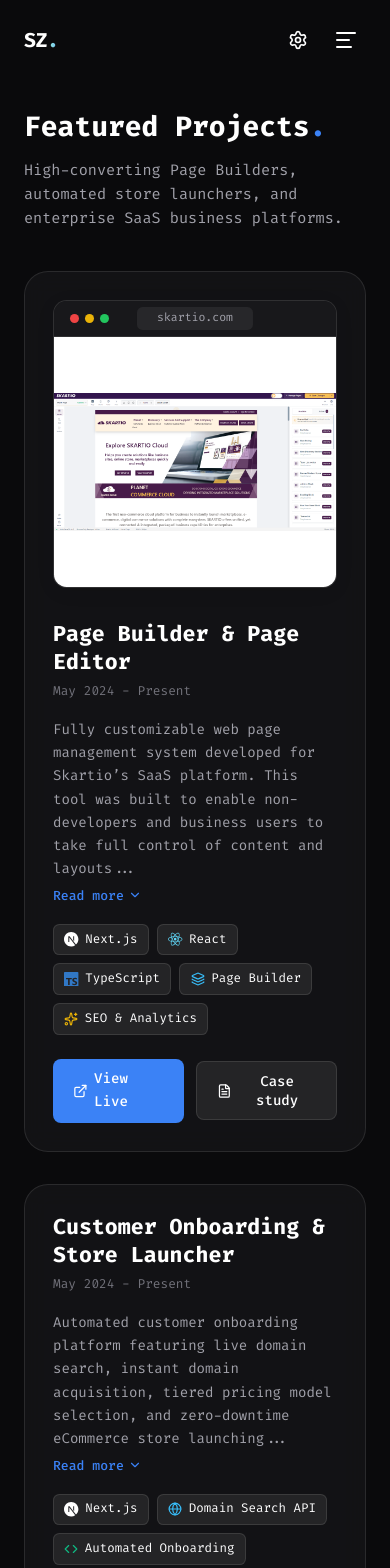
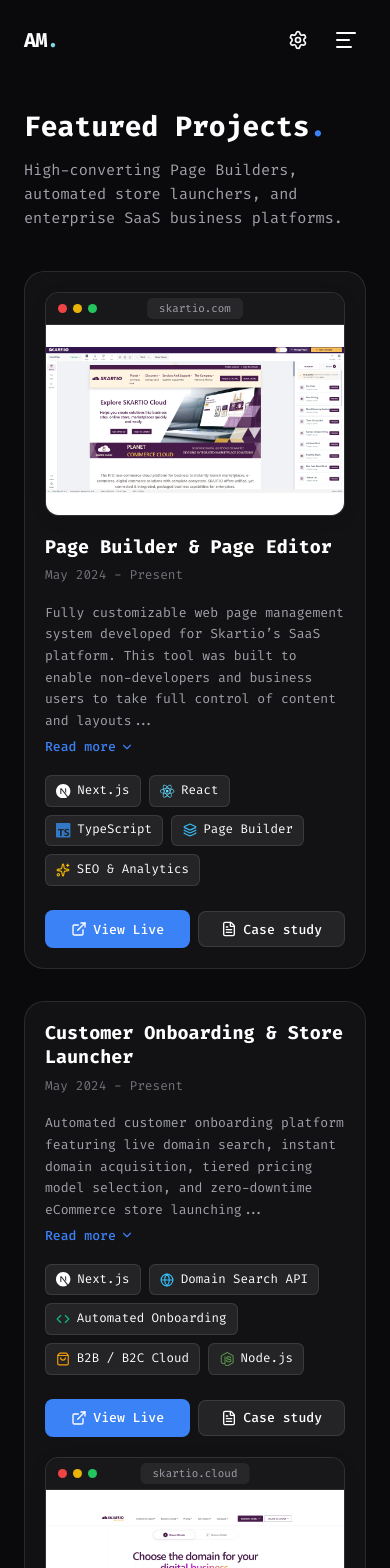
Before and after one commit to anandhmp/anandmp-portfolio, a Next.js app: page /work in a window 390 px wide. Shown: the top 1568 px of the page. Built offline with nearby package versions, Linux system fonts and the light colour scheme.

Commit message:
feat: implement responsive Header component with theme switcher and core portfolio block scaffolding

```diff
--- a/blocks/About/About.module.scss
+++ b/blocks/About/About.module.scss
@@ -107,6 +107,9 @@
   display: flex;
   flex-direction: column;
   gap: 0.85rem;
+  width: 100%;
+  max-width: 100%;
+  overflow: hidden;
 }
 
 /* Creative Developer Bio Code Window */
@@ -117,6 +120,8 @@
   overflow: hidden;
   box-shadow: 0 10px 30px rgba(0, 0, 0, 0.25);
   backdrop-filter: blur(12px);
+  width: 100%;
+  max-width: 100%;
 
   [data-theme='light'] & {
     background: #18181e;
--- a/blocks/Header/Header.jsx
+++ b/blocks/Header/Header.jsx
@@ -60,7 +60,7 @@
         <nav className={`${styles.nav} ${scrolled ? styles.scrolledNav : ''}`}>
             <div className={styles.container}>
                 <Link href="/" className={styles.logo}>
-                    SZ<span className={styles.logoDot}>.</span>
+                    AM<span className={styles.logoDot}>.</span>
                 </Link>
 
                 <div className={styles.desktopNav}>
--- a/blocks/Projects/Projects.jsx
+++ b/blocks/Projects/Projects.jsx
@@ -211,13 +211,13 @@
             {!showAllProjects && router.pathname !== '/work' && (
                 <div className={styles.moreProjectsSection}>
                     <p className={styles.moreText}>Want to see more?</p>
-                    <button
-                        onClick={() => setShowAllProjects(true)}
+                    <Link
+                        href="/work"
                         className={styles.moreProjectsBtn}
                     >
                         <span>More Projects</span>
                         <ArrowRight size={14} />
-                    </button>
+                    </Link>
                 </div>
             )}
 
--- a/blocks/Projects/Projects.module.scss
+++ b/blocks/Projects/Projects.module.scss
@@ -136,7 +136,7 @@
 
 .previewImage {
   width: 100%;
-  height: 250px;
+  height: 218px;
   object-fit: contain;
   object-position: center;
   // background: rgba(0, 0, 0, 0.2);
@@ -318,26 +318,75 @@
 .moreProjectsBtn {
   display: inline-flex;
   align-items: center;
-  gap: 0.4rem;
-  padding: 0.6rem 1.35rem;
-  border-radius: 0.5rem;
-  background: var(--bg-subtle);
+  gap: 0.5rem;
+  padding: 0.75rem 1.5rem;
+  border-radius: 9999px;
+  background: var(--bg-card);
+  border: 1px solid var(--border-color);
   color: var(--text-primary);
-  border: 1px solid var(--border-color);
-  font-size: 0.88rem;
+  font-size: 0.9rem;
   font-weight: 500;
-  text-decoration: none;
+  cursor: pointer;
   font-family: var(--font-mono);
   transition: all 0.2s ease;
 
   &:hover {
-    background: var(--border-hover);
+    border-color: #3b82f6;
+    color: #3b82f6;
+    transform: translateX(3px);
+  }
+}
+
+@media (max-width: 640px) {
+  .projectsSection {
+    margin-bottom: 3rem;
   }
 
-  [data-theme='light'] & {
-    background: #e5e7eb;
-    border-color: transparent;
-    color: #374151;
+  .projectCard {
+    padding: 1.25rem;
+    gap: 1.25rem;
+    border-radius: 1.25rem;
+  }
+
+  .browserHeader {
+    height: 32px;
+    padding: 0 0.75rem;
+  }
+
+  .urlBar {
+    max-width: 55%;
+    overflow: hidden;
+    text-overflow: ellipsis;
+    white-space: nowrap;
+    padding: 0.1rem 0.75rem;
+    font-size: 0.68rem;
+  }
+
+  .previewImage {
+    height: 190px;
+  }
+
+  .projectTitle {
+    font-size: 1.15rem;
+  }
+
+  .descText {
+    font-size: 0.82rem;
+  }
+
+  .actionButtons {
+    flex-wrap: wrap;
+    gap: 0.5rem;
+    width: 100%;
+
+    a,
+    button {
+      flex: 1;
+      min-width: 110px;
+      justify-content: center;
+      padding: 0.55rem 0.85rem;
+      font-size: 0.82rem;
+    }
   }
 }
 
--- a/styles/globals.scss
+++ b/styles/globals.scss
@@ -108,6 +108,13 @@
   max-width: 1024px;
   margin-left: auto;
   margin-right: auto;
+  padding-left: 1.5rem;
+  padding-right: 1.5rem;
+
+  @media (max-width: 640px) {
+    padding-left: 1rem;
+    padding-right: 1rem;
+  }
 }
 
 .text-gradient {
```
Also changed, not shown: blocks/Hero/Hero.module.scss (+25 -0 lines).
